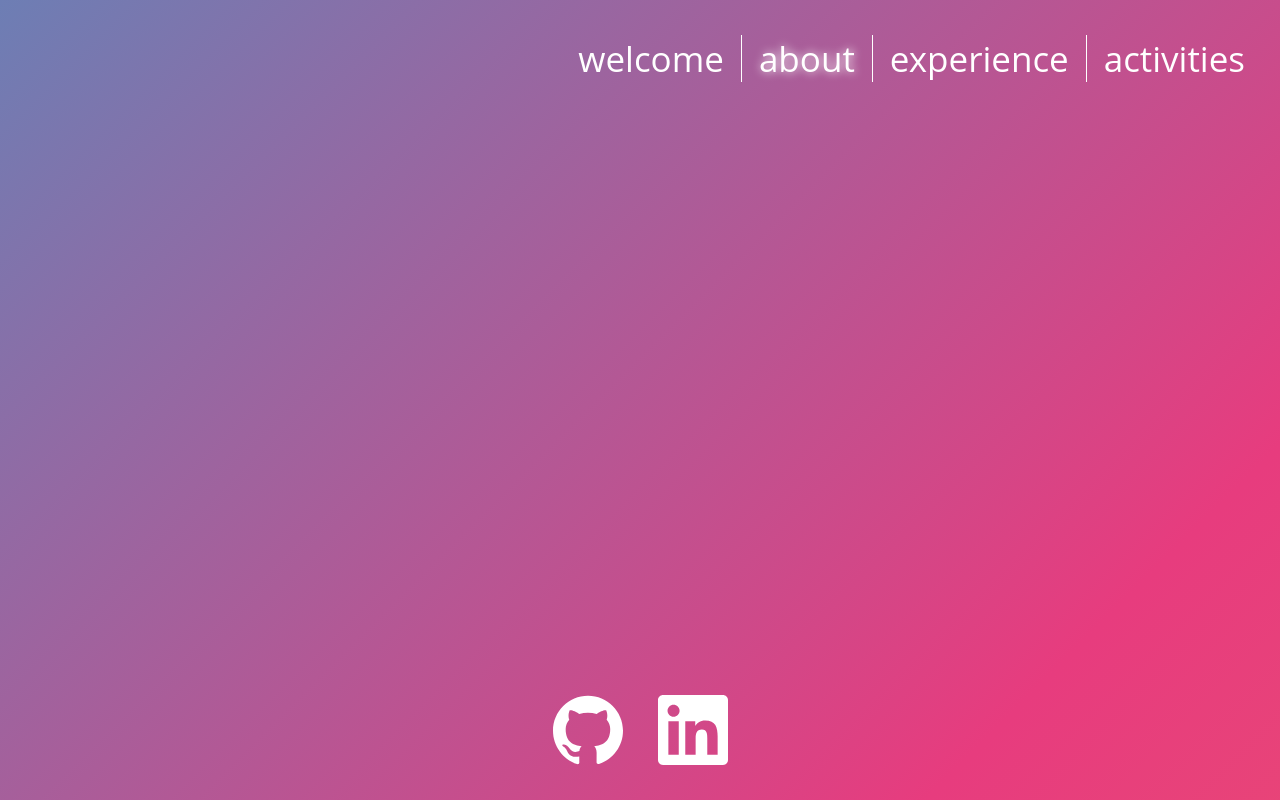
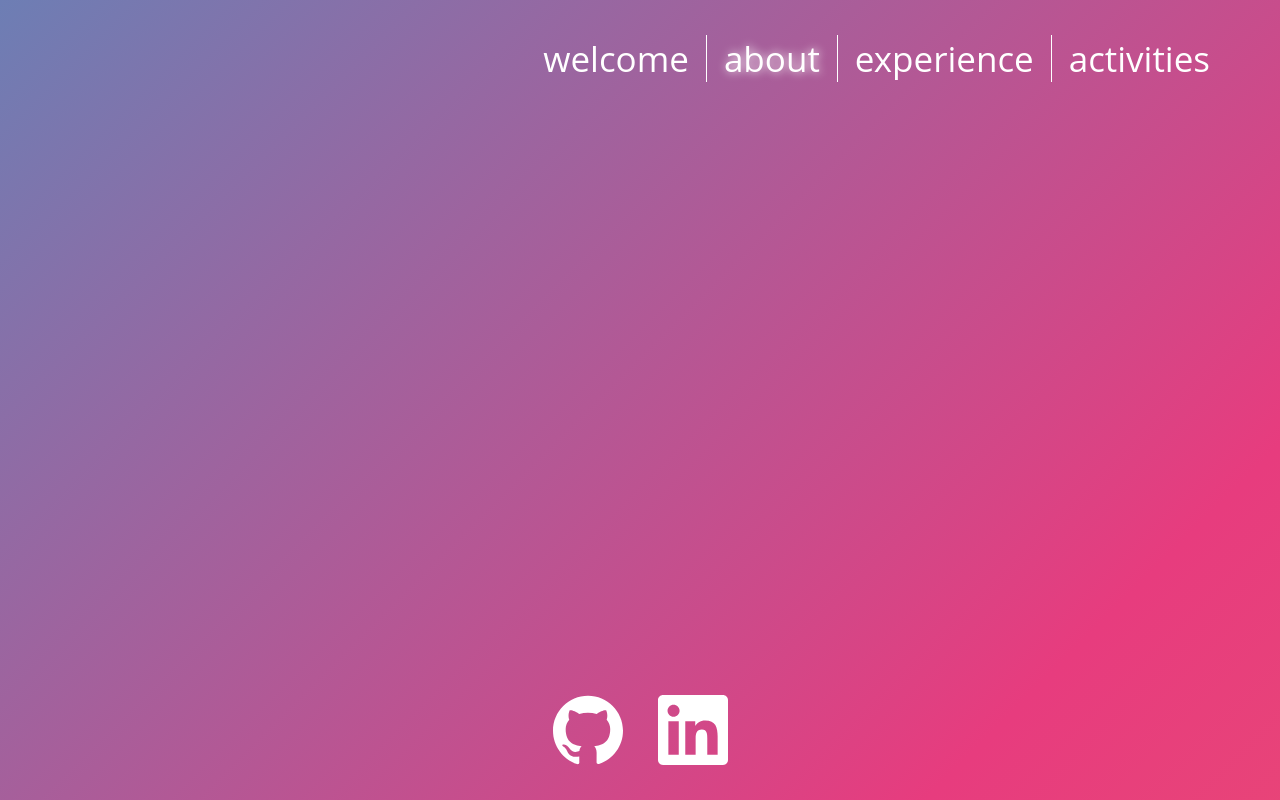
Before and after one commit to jhenriquez/jhenriquez.github.io, a React (Create React App) app: page /about in a window 1280 px wide. Built offline with nearby package versions, Linux system fonts and the light colour scheme.

Commit message:
Adjust Menu right padding to match elements on the left side.

```diff
--- a/src/components/Menu/Menu.css
+++ b/src/components/Menu/Menu.css
@@ -3,7 +3,7 @@
   right: 0;
   top: 0;
   padding-top: 35px;
-  padding-right: 35px;
+  padding-right: 70px;
 }
 
 .nav-item {
```
